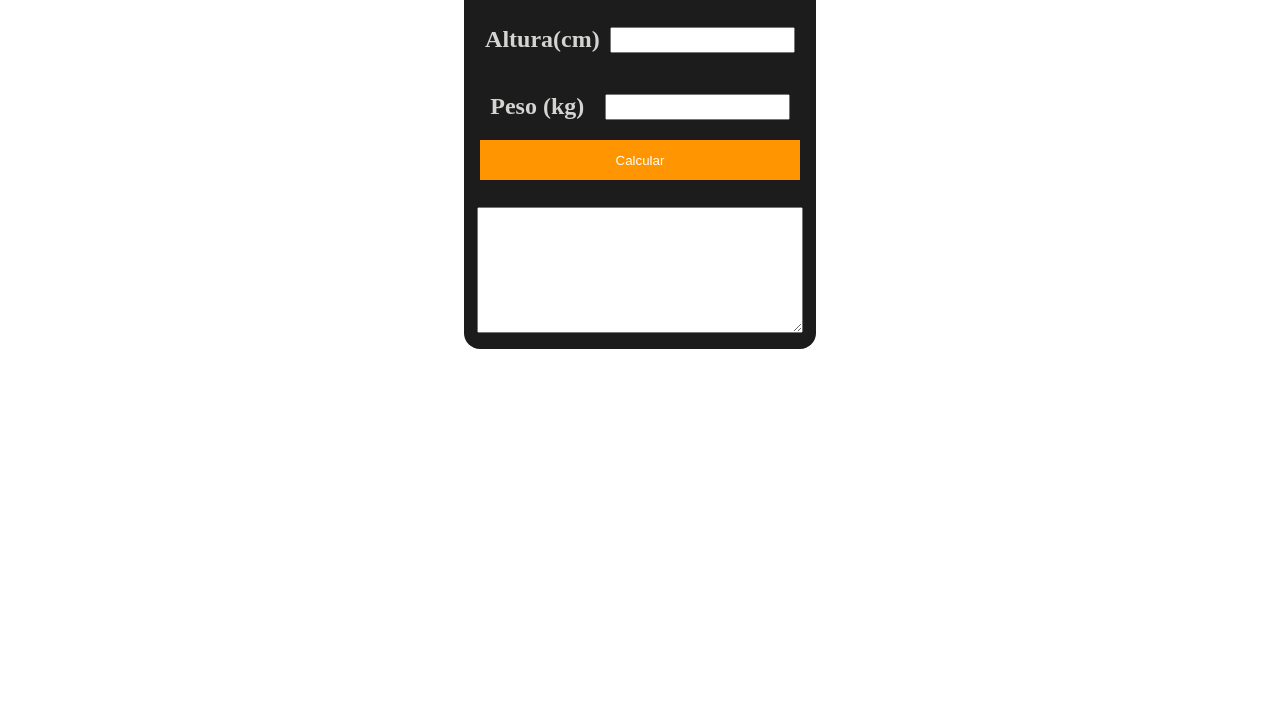
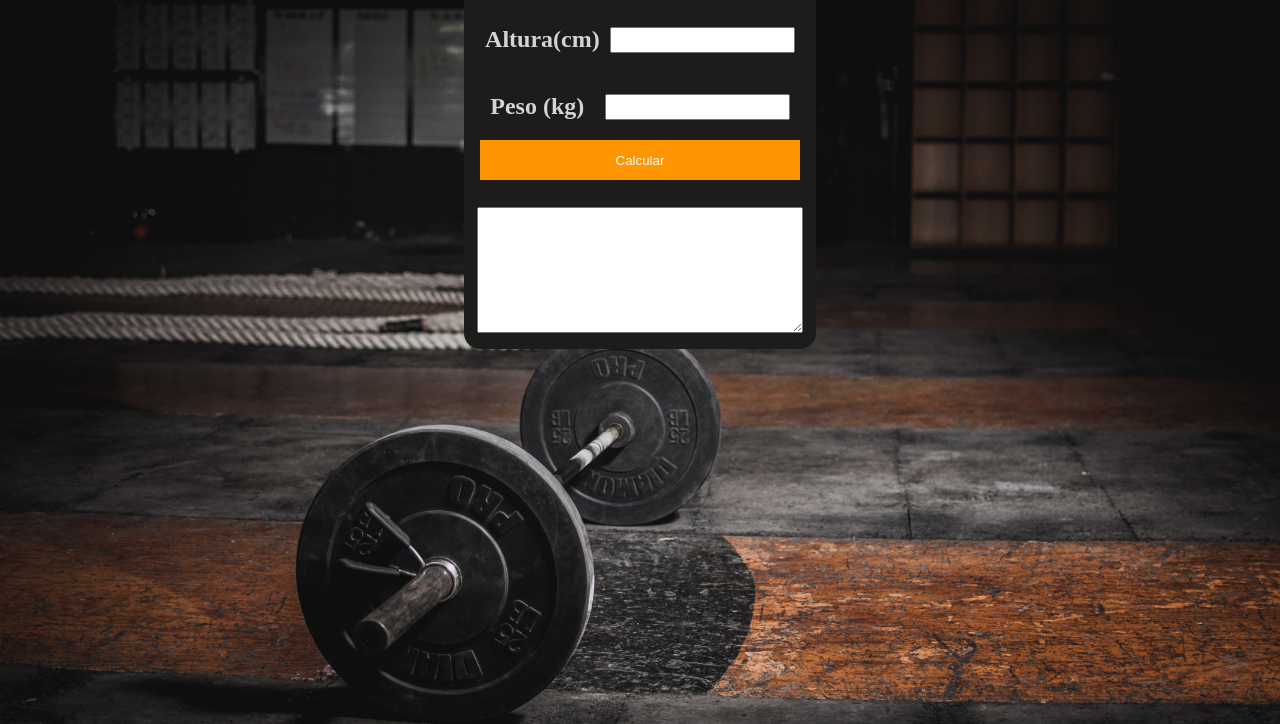
Before and after one commit to ErickRibGo/calculador-imc.js, a plain HTML site: page index.html in a window 1280 px wide. Shown: the part 76-800 px from the top of the page. Drawn offline with Linux system fonts and the light colour scheme.

Commit message:
Update style.css

```diff
--- a/style.css
+++ b/style.css
@@ -1,6 +1,6 @@
 body
 {
-  background-image: url(../img/academia.jpg);
+  background-image: url(../trab/1.jpg);
   background-repeat: no-repeat;
   background-size: cover;
   background-position: center;
```
